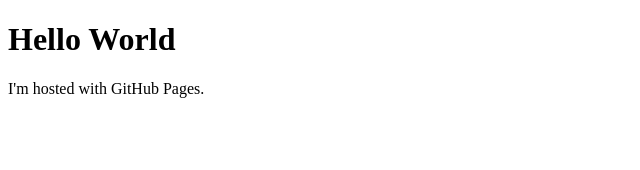
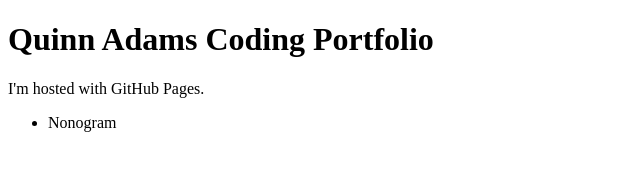
Before and after one commit to Quinn982/Quinn982.github.io, a plain HTML site: page index.html in a window 1280 px wide. Shown: the whole page, without its empty margins (0-640 px from the left). Drawn offline with Linux system fonts and the light colour scheme.

Commit message:
Update index.html
Creating the portfolio landing page

```diff
--- a/index.html
+++ b/index.html
@@ -4,7 +4,10 @@
         <title>quinn982.github.io</title>
     </head>
 <body>
-<h1>Hello World</h1>
+<h1>Quinn Adams Coding Portfolio</h1>
 <p>I'm hosted with GitHub Pages.</p>
+    <ul>
+        <li>Nonogram</li>
+    </ul>
 </body>
 </html>
```
